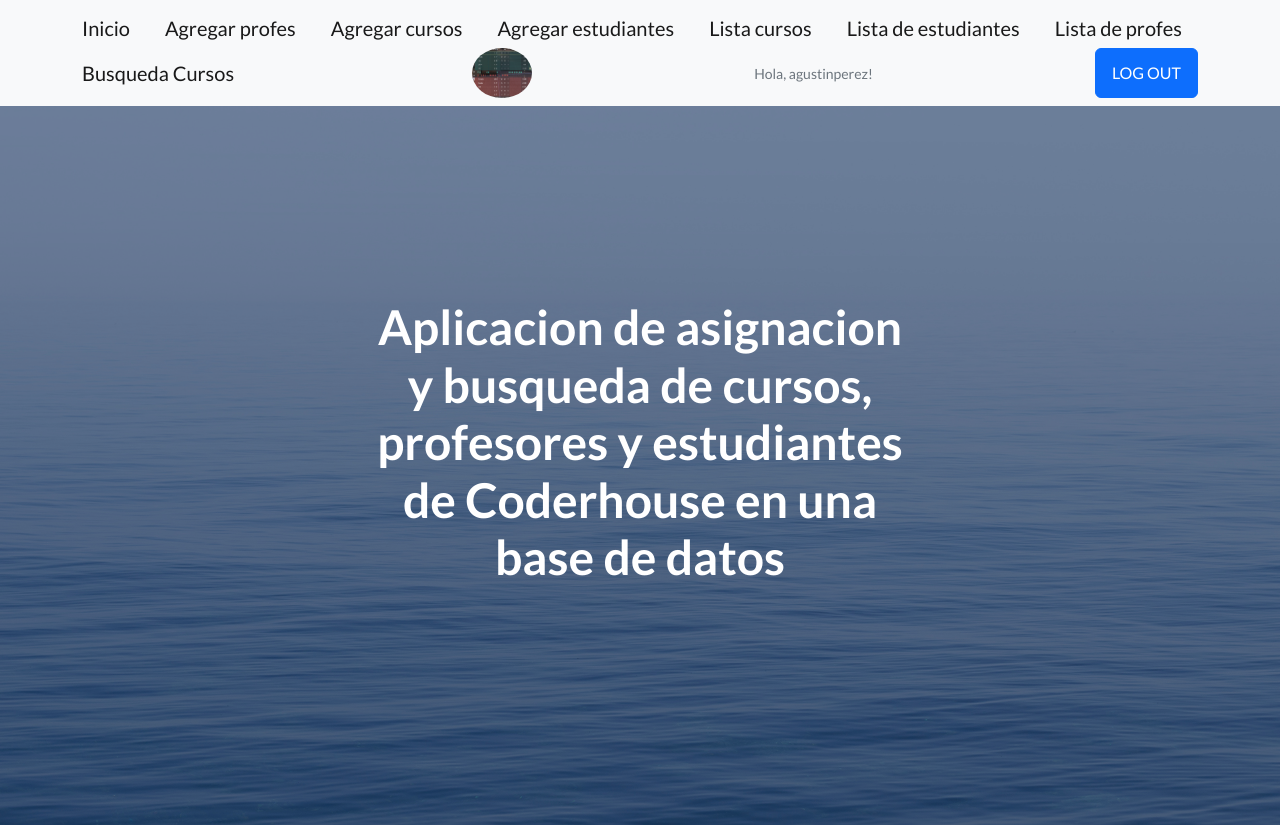
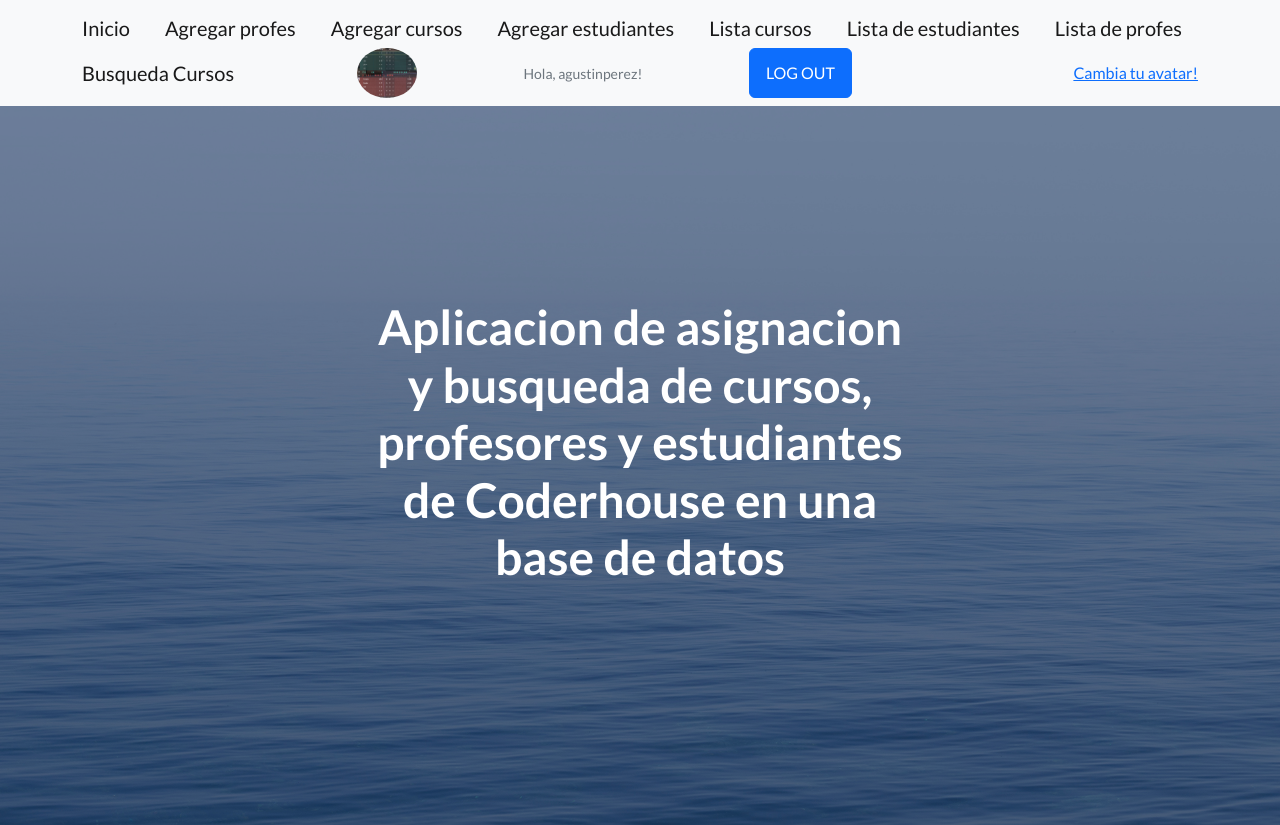
Before and after one commit to Alpacataca/ProyectoFinal, a Django app: page /AppCoder/busquedaCurso in a window 1280 px wide. Shown: the top 825 px of the page. Run offline with Django 4.2, Linux system fonts and the light colour scheme; a user stored in the database is signed in; data comes from the database, SQL or seed files in the repository; both versions use the stored data as it was after the commit; some libraries are stand-ins or nearby versions.

Commit message:
ultimo commit

```diff
--- a/ProyectoCoder/AppCoder/forms.py
+++ b/ProyectoCoder/AppCoder/forms.py
@@ -3,7 +3,7 @@ from django.contrib.auth.forms import UserCreationForm
 from django.contrib.auth.models import User
 
 
-
+from .models import Avatar
 
 
 class CursoFormulario(forms.Form):
@@ -49,3 +49,8 @@ class UserEditForm(UserCreationForm):
     class Meta:
         model = User
         fields = ['email', 'password1', 'password2', 'last_name', 'first_name']
+
+class AvatarFormulario(forms.ModelForm):
+    class Meta:
+        model = Avatar
+        fields = ['imagen']
--- a/ProyectoCoder/AppCoder/templates/AppCoder/agregarAvatar.html
+++ b/ProyectoCoder/AppCoder/templates/AppCoder/agregarAvatar.html
@@ -8,7 +8,7 @@
     <form method="POST" enctype="multipart/form-data">
         {% csrf_token %}
         {{miFormulario.as_p }}
-        <input tpye = "submit" value = "Actualizar">
+        <input type = "submit" value = "Actualizar">
     </form>
 </body>
 {% endblock %}
--- a/ProyectoCoder/AppCoder/templates/AppCoder/padre.html
+++ b/ProyectoCoder/AppCoder/templates/AppCoder/padre.html
@@ -33,6 +33,7 @@
                 <img src = "{{ request.user.avatar.imagen.url }}" style="width: 60px; height:50px;" class="rounded-circle img-fluid" />
                 <p class = "text-muted small mb-4 mb-lg-0"> Hola, {{user.username}}!</p>
                 <a class="btn btn-primary" href ="{%url 'Logout' %}">LOG OUT</a>
+                <a class="list-inline-item"><a href="{% url 'AgregarAvatar' %}">Cambia tu avatar! </a>
                 {% endif %}
             </div>
 </nav>
--- a/ProyectoCoder/AppCoder/urls.py
+++ b/ProyectoCoder/AppCoder/urls.py
@@ -39,6 +39,3 @@ urlpatterns = [
 
 
 ]
-
-#para imagenes
-urlpatterns+= static(settings.MEDIA_URL, document_root = settings.MEDIA_ROOT)
--- a/ProyectoCoder/AppCoder/views.py
+++ b/ProyectoCoder/AppCoder/views.py
@@ -7,7 +7,7 @@ from django.views.generic.edit import CreateView,UpdateView,DeleteView
 from django.urls import reverse_lazy
 from django.contrib.auth.forms import AuthenticationForm
 from django.contrib.auth import login, logout, authenticate
-from AppCoder.forms import CursoFormulario,ProfesoresFormulario,EstudiantesFormulario,BuscaCursoForm,UserRegisterForm,UserEditForm
+from AppCoder.forms import CursoFormulario,ProfesoresFormulario,EstudiantesFormulario,BuscaCursoForm,UserRegisterForm,UserEditForm,AvatarFormulario
 from AppCoder.models import Curso,Profesor,Estudiante,Avatar
 from django.contrib.auth.decorators import login_required
 from django.contrib.auth.models import User
@@ -245,14 +245,20 @@ def editarPerfil(request):
 
 @login_required
 def agregarAvatar(request):
-      if request.method =="POST":
-            miFormulario = AvatarFormulario(request.POST, request.FILES)
+    if request.method == "POST":
+        miFormulario = AvatarFormulario(request.POST, request.FILES)
 
-            if miFormulario.is_valid:
-                  u = User.objects.get(username = request.user)
-                  avatar = Avatar(user = u,imagen= miFormulario.cleaned_data['imagen'])
-                  avatar.save
-                  return render(request, "AppCoder/inicio.html")
-      else:
-            miFormulario = AvatarFormulario()
-      return render(request, "AppCoder/agregarAvatar.html",{"miFormulario":miFormulario})
+        if miFormulario.is_valid():
+            avatar_anterior = Avatar.objects.filter(user=request.user)
+            if (len(avatar_anterior) > 0):
+                avatar_anterior.delete()
+            # avatar_nuevo = Avatar(user = request.user, imagen = form.cleaned_data["imagen"])
+            # avatar_nuevo.save()
+            u = User.objects.get(username=request.user)
+            avatar_nuevo = Avatar(
+                user=u, imagen=miFormulario.cleaned_data['imagen'])
+            avatar_nuevo.save()
+            return render(request, "AppCoder/inicio.html")
+    else:
+        miFormulario = AvatarFormulario()
+    return render(request, "AppCoder/agregarAvatar.html", {"miFormulario": miFormulario})
--- a/ProyectoCoder/ProyectoCoder/urls.py
+++ b/ProyectoCoder/ProyectoCoder/urls.py
@@ -21,3 +21,7 @@ urlpatterns = [
     path('admin/', admin.site.urls),
     path('AppCoder/', include('AppCoder.urls')),
 ]
+from django.conf import settings
+from django.conf.urls.static import static
+
+urlpatterns += static(settings.MEDIA_URL, document_root=settings.MEDIA_ROOT)
```
Also changed, not shown: ProyectoCoder/db.sqlite3, ProyectoCoder/media/avatares/unknown.png (added), ProyectoCoder/media/avatares/unknown_2.png (added), ProyectoCoder/media/avatares/unknown_2_doGkqD6.png (added).
